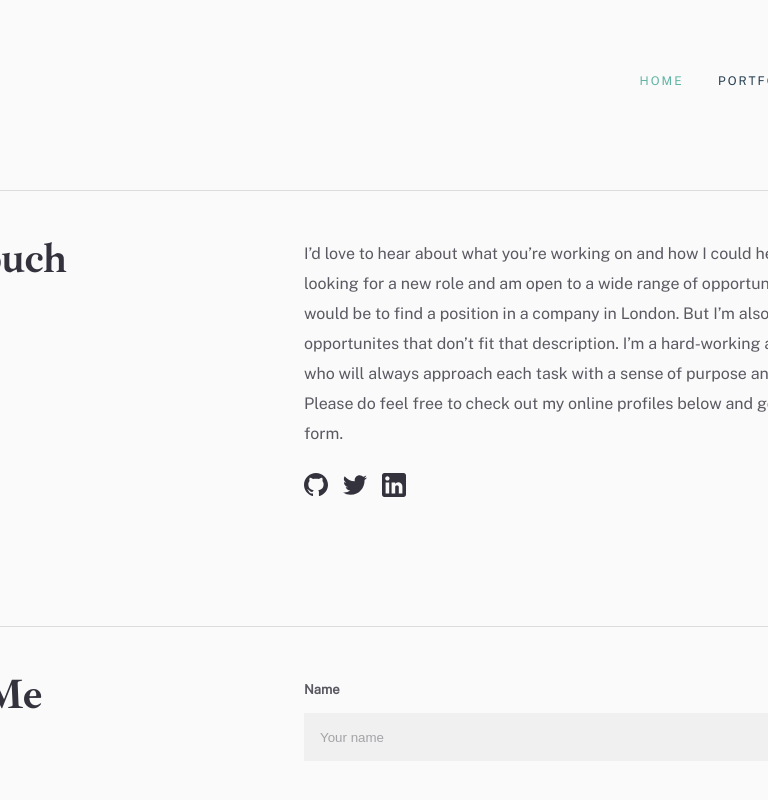
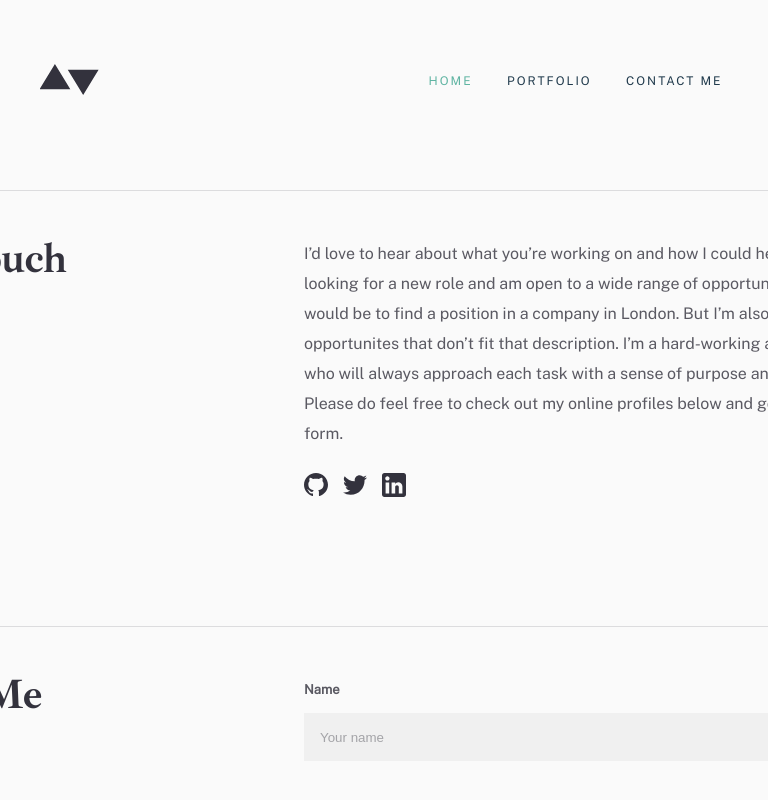
Before and after one commit to danielopq/minimalPortfolio, a React (Vite) app: page /contact in a window 768 px wide. Shown: the top 800 px of the page. Built offline with nearby package versions, Linux system fonts and the light colour scheme.

Commit message:
navbar.css - tablet version done

```diff
--- a/src/components/shared/navBar/navBar.css
+++ b/src/components/shared/navBar/navBar.css
@@ -39,3 +39,13 @@
 .navBarActiveLink{
     color:var(--cyan);
 }
+
+
+/*############################## TABLET VERSION ##############################*/
+
+@media (min-width: 768px) and (max-width: 1024px) {
+    #navBar{
+        width: 689px;
+        margin-top: 64px;
+    }
+}
```
